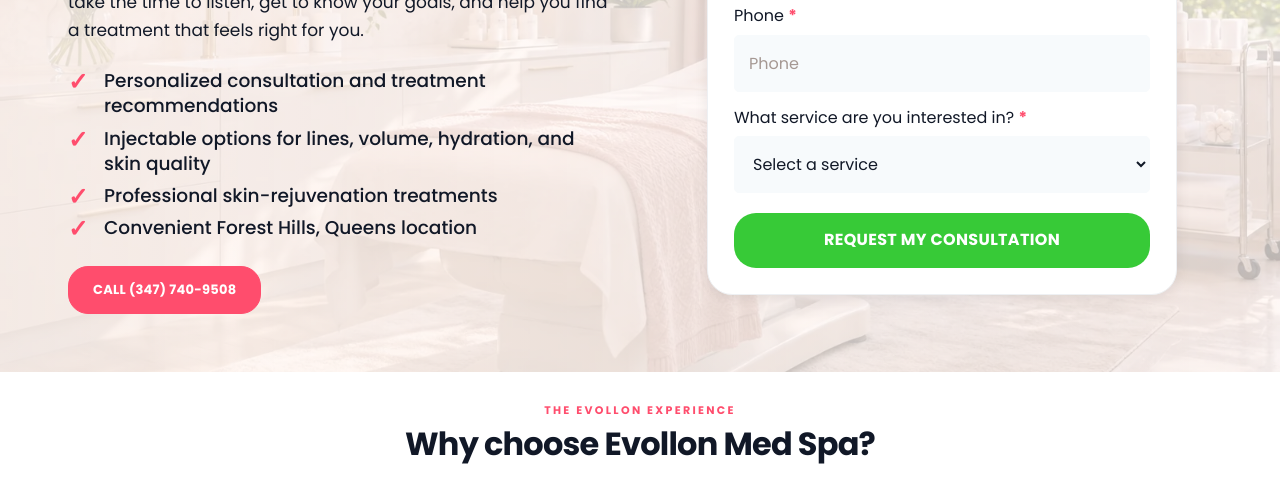
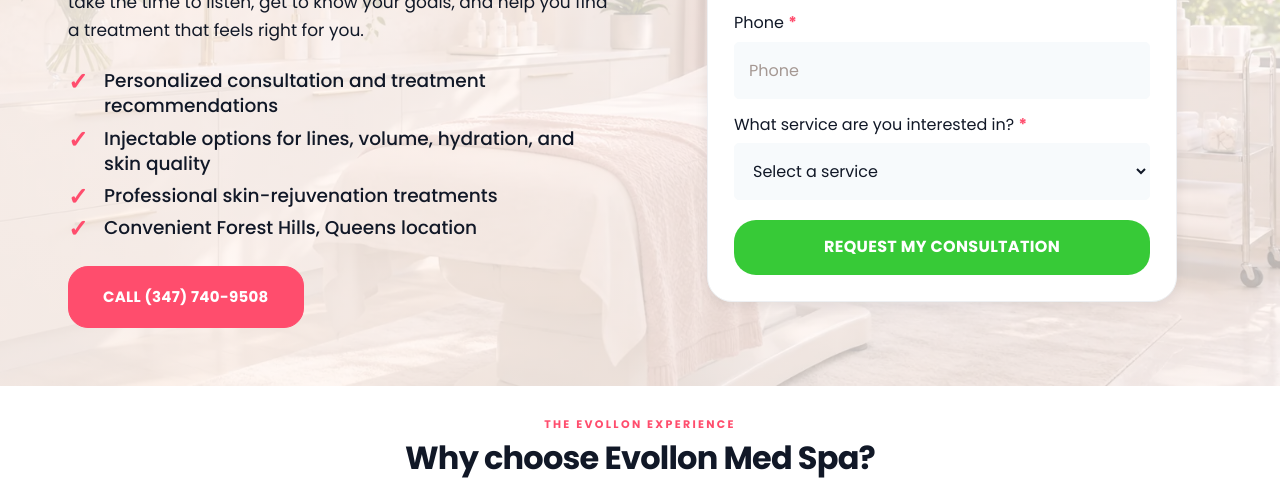
Before and after one commit to yaboixanny/evollonmedspa, a plain HTML site: page aesthetics-ny/index.html in a window 1280 px wide. Shown: the part 300-781 px from the top of the page. Drawn offline with Linux system fonts and the light colour scheme.

Commit message:
Enlarge desktop call button

```diff
--- a/aesthetics-ny/index.html
+++ b/aesthetics-ny/index.html
@@ -33,6 +33,9 @@
     body.ads-aesthetics[data-treatment="aesthetics"] .evollon-gallery { order: 2; }
     body.ads-aesthetics[data-treatment="aesthetics"] .content-section { order: 3; }
     body.ads-aesthetics[data-treatment="aesthetics"] .aesthetics-services { order: 4; }
+    @media (min-width: 701px) {
+      body.ads-aesthetics .aesthetics-hero .button-call { min-height: 62px; padding: 16px 34px; font-size: 15px; }
+    }
     @media (max-width: 700px) {
       body.ads-aesthetics .aesthetics-hero .hero-inner { grid-template-columns: 1fr; gap: 26px; padding: 35px 20px 42px; }
       body.ads-aesthetics .aesthetics-hero h1 { font-size: clamp(34px, 9vw, 45px); }
```
